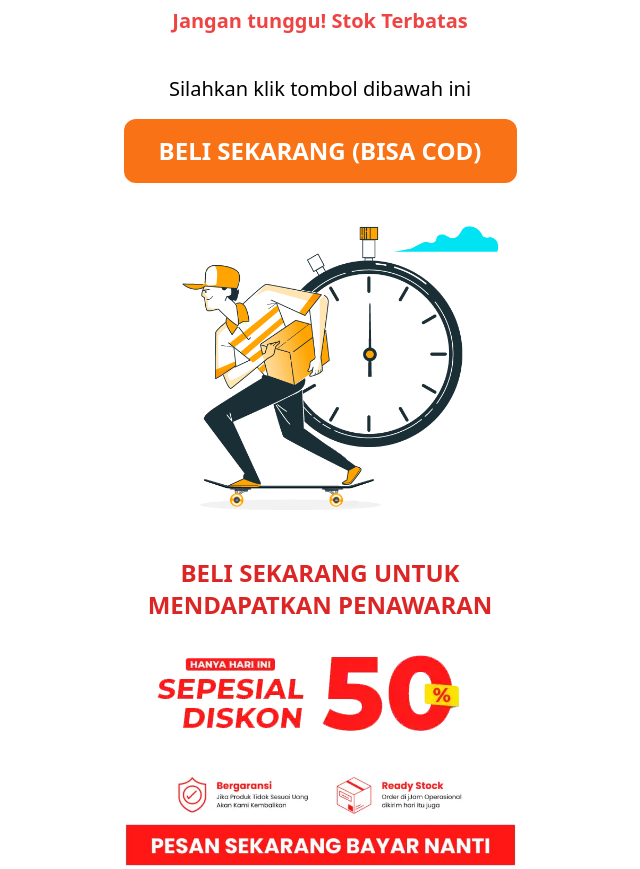
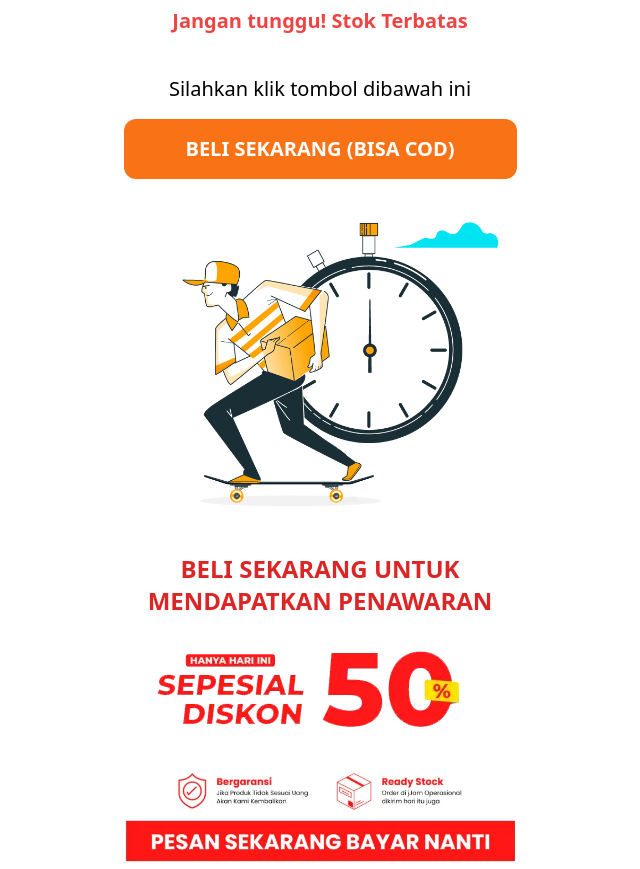
Before and after one commit to RaynaldoHuang/aclinemop, a Next.js app: page / in a window 1280 px wide. Shown: the part 3626-4495 px from the top of the page, without its empty margins (320-960 px from the left). Built offline with nearby package versions, Linux system fonts and the light colour scheme.

Commit message:
perbaiki button

```diff
--- a/app/page.tsx
+++ b/app/page.tsx
@@ -130,7 +130,7 @@ export default function Home() {
 
           <Link
             href={"https://wa.me/6285360027891"}
-            className="bg-orange-500 text-white text-2xl font-bold px-6 py-4 rounded-xl flex justify-center"
+            className="bg-orange-500 text-white text-xl font-bold px-6 py-4 rounded-xl flex justify-center"
           >
             BELI SEKARANG (BISA COD)
           </Link>
```
